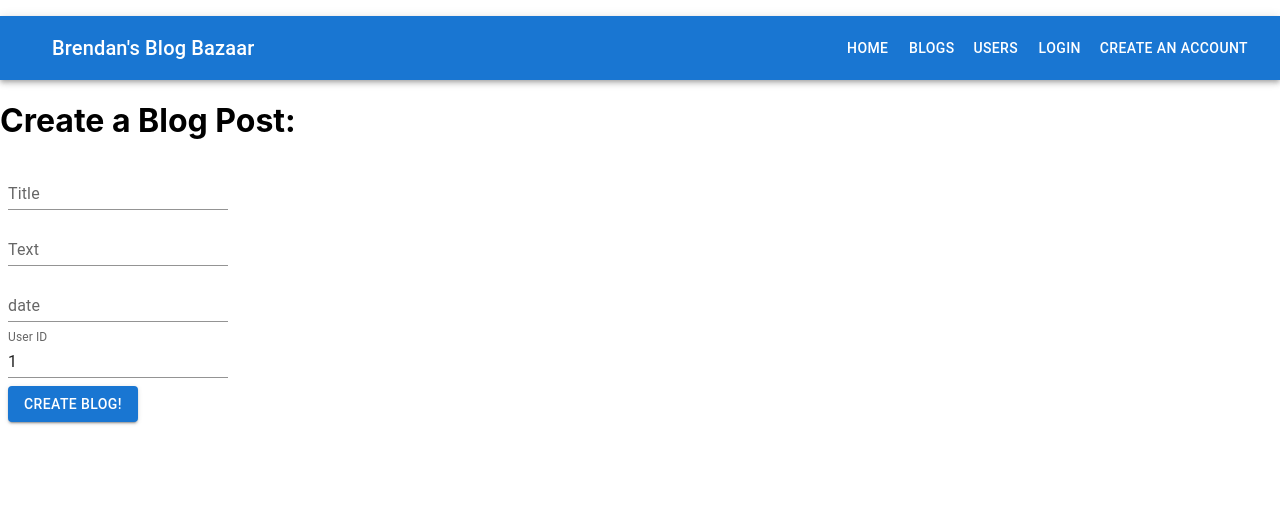
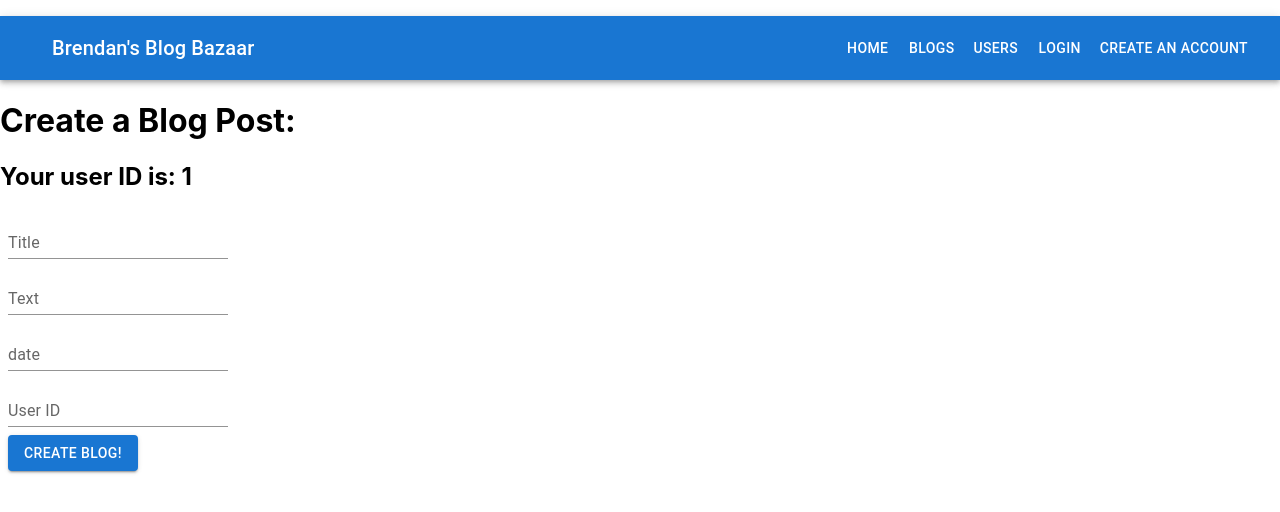
Before and after one commit to brendan-kennedy/zprefix_frontend, a React (Create React App) app: page /createblog/1 in a window 1280 px wide. Shown: the top 512 px of the page. Built offline with nearby package versions, Linux system fonts and the light colour scheme; no server answers.

Commit message:
posting blogs is busted

```diff
--- a/src/components/BlogForm.js
+++ b/src/components/BlogForm.js
@@ -15,6 +15,7 @@ function AccountForm() {
     const [blog_title, setTitle] = useState ('');
     const [blog_text, setText] = useState ('');
     const [blog_date,setDate] = useState ('') ;
+    const [blog_user_id,setId] = useState ('') ;
 
 
     useEffect(() => {
@@ -41,7 +42,7 @@ function AccountForm() {
 
     const handleSubmit = (e) => {
         e.preventDefault()
-        const blog = {blog_title,blog_text,blog_date}
+        const blog = {blog_title,blog_text,blog_date, blog_user_id}
 
         console.log(blog)
 
@@ -60,6 +61,10 @@ function AccountForm() {
       <h1>
         Create a Blog Post:
       </h1>
+
+      <h2>
+        Your user ID is: {`${id}`}
+      </h2>
 
       <Box m = {1}>
       <TextField
@@ -96,14 +101,15 @@ function AccountForm() {
       id="standard-basic"
       label="User ID"
       variant="standard"
-      value = {id}
+      value = {blog_user_id}
+      onChange = {(e) => setId(e.target.value)}
     />
       </Box>
 
       <Box m = {1}>
-          <Link to = {`/${user[0].username}/${user[0].id}`} style={{ textDecoration: 'none', color: 'white'}}>
+
           <Button  type = 'submit' variant="contained" color="primary"> Create Blog! </Button>
-          </Link>
+
       </Box>
     </form>
 
```
